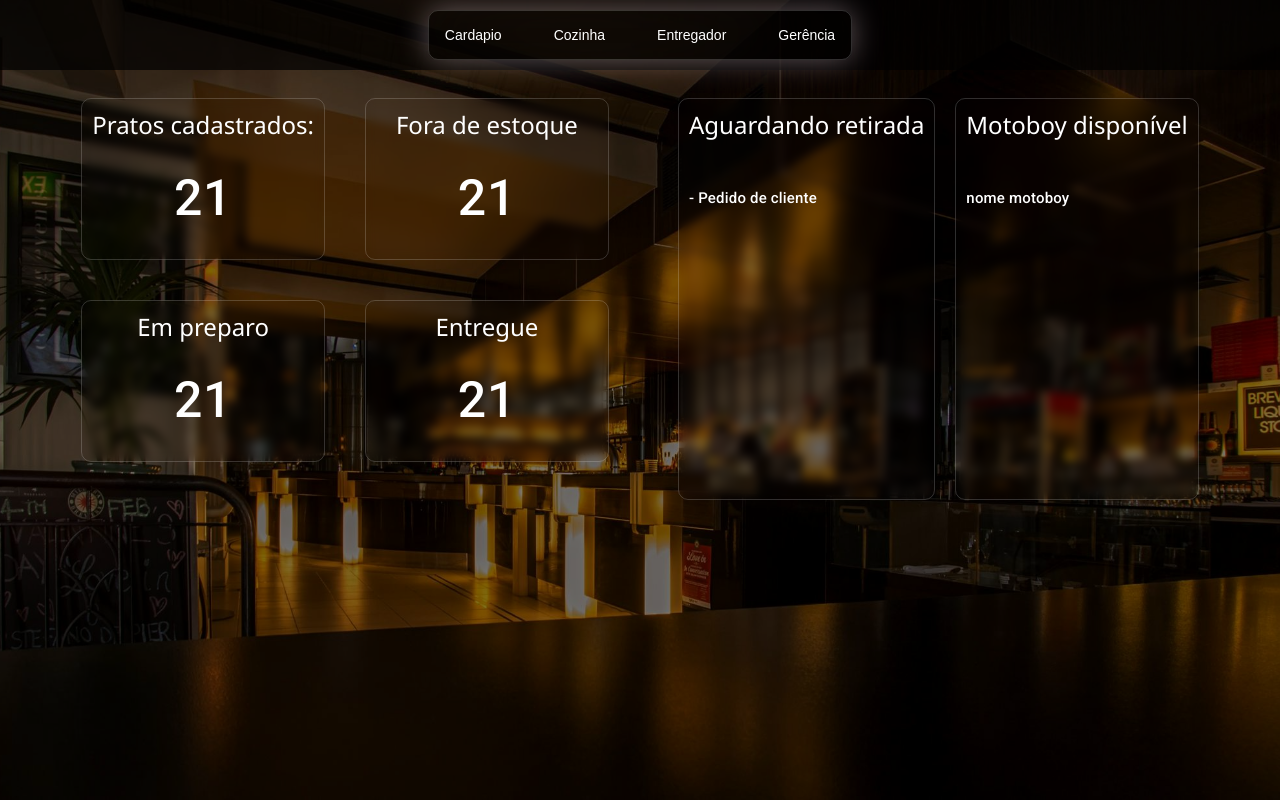
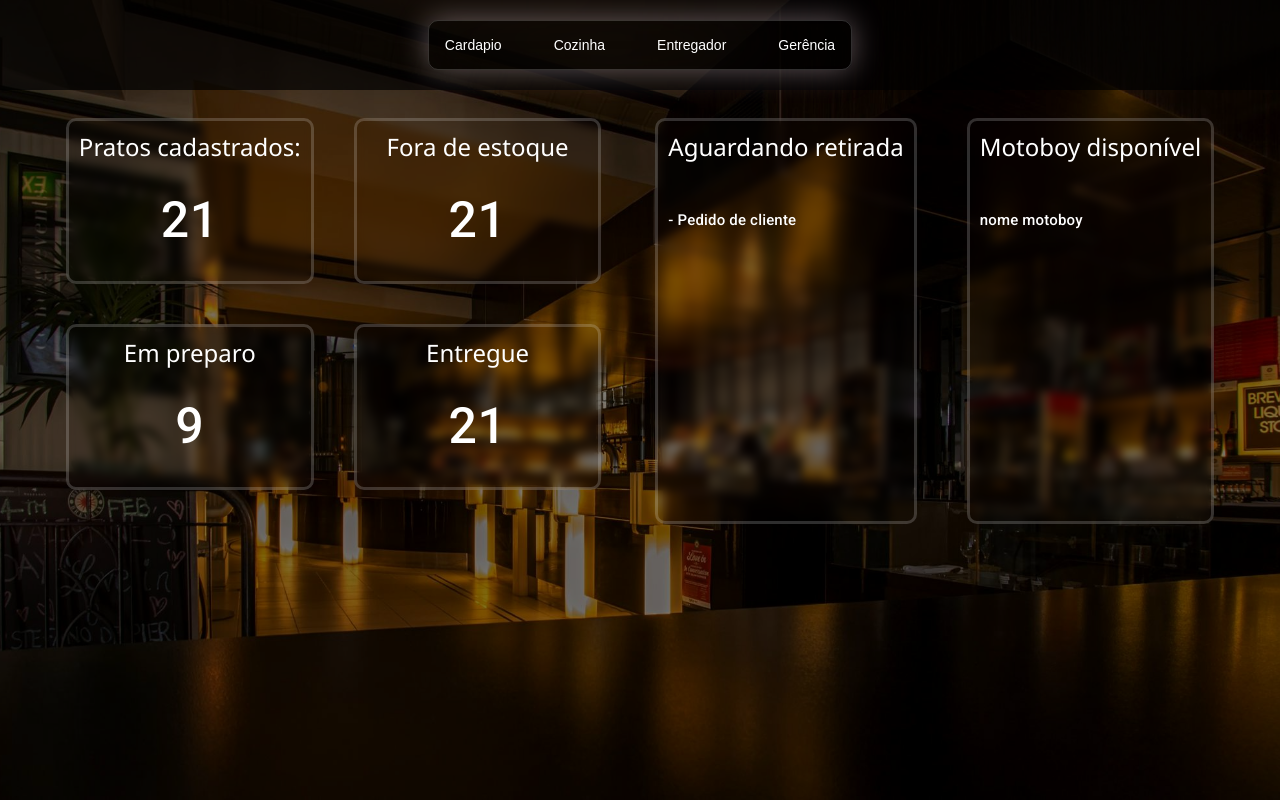
Before and after one commit to KauanBatistaDosSantos/front_teste_unificacao, an Angular app in the folder Front_dish_app/: page / in a window 1280 px wide. Built offline with nearby package versions, Linux system fonts and the light colour scheme; data requests are answered from the project's data file.

Commit message:
Adicionado card com pedidos em preparo, corrigido problema ao criar um cliente, corrigido problema ao atualizar status do pedido)

```diff
--- a/Front_dish_app/src/app/components/cozinha-pedido/cozinha-pedido.component.ts
+++ b/Front_dish_app/src/app/components/cozinha-pedido/cozinha-pedido.component.ts
@@ -23,10 +23,9 @@ export class CozinhaPedidoComponent {
     this.pedidoService.atualizarStatusPedido(id, 'em preparo').subscribe(() => {
       this.pedido.status = 'em preparo';
       console.log('Pedido aceito com sucesso:', this.pedido);
+    }, (error) => {
+      console.error('Erro ao aceitar o pedido:', error);
     });
-    setTimeout(() => {
-    window.location.reload();
-    }, 100);
   }
 
   // finalizarPedido(id: number): void {
@@ -62,10 +61,6 @@ export class CozinhaPedidoComponent {
           if (this.pedido && this.pedido.id === id) {
             this.pedido.status = 'aguardando entrega';
           }
-
-          setTimeout(() => {
-            window.location.reload();
-          }, 100);
         }, (error) => {
           console.error('Erro ao atualizar o status do pedido:', error);
         });
--- a/Front_dish_app/src/app/components/inicio/inicio.component.css
+++ b/Front_dish_app/src/app/components/inicio/inicio.component.css
@@ -27,11 +27,11 @@
     display: flex;
     justify-content: center;
     align-items: center;
-    padding: 10px 20px;
+    padding: 20px 20px;
     position: sticky;
     top: 0;
-    z-index: 10; /* Garante que o header fique acima da sobreposição */
-    background-color: rgba(0, 0, 0, 0.7); /* Adiciona um fundo semi-transparente ao header para melhor legibilidade */
+    z-index: 10;
+    background-color: rgba(0, 0, 0, 0.7);
 }
 
 main {
@@ -39,8 +39,9 @@ main {
     justify-content: space-evenly;
     align-items: flex-start;
     padding: 20px;
-    position: relative; /* Garante que o conteúdo fique acima da sobreposição */
-    z-index: 2; /* Coloca o conteúdo acima da sobreposição */
+    gap:0px;
+    position: relative;
+    z-index: 2;
 }
 
 .botoes {
@@ -87,7 +88,7 @@ main {
     backdrop-filter: blur(5px);
     color: white;
     text-align: center;
-    border: 1px solid rgba(255, 255, 255, 0.18);
+    border: 3px solid rgba(255, 255, 255, 0.18);
 }
 
 .estoque h1 {
@@ -105,7 +106,7 @@ main {
     flex-wrap: wrap;
     display: flex;
     justify-content: space-between;
-    gap: 20px;
+    gap: 50px;
     z-index: 2;
 }
 
@@ -116,7 +117,7 @@ main {
     color: white;
     display: flex;
     flex-direction: column;
-    border: 1px solid rgba(255, 255, 255, 0.18);
+    border: 3px solid rgba(255, 255, 255, 0.18);
 }
 
 .retirada h1 {
--- a/Front_dish_app/src/app/components/inicio/inicio.component.html
+++ b/Front_dish_app/src/app/components/inicio/inicio.component.html
@@ -31,7 +31,7 @@
         </div>
         <div class="estoque">
             <h1>Em preparo</h1>
-            <h2>{{totalDishes}}</h2>
+            <h2>{{totalOrder}}</h2>
         </div>
         <div class="estoque">
             <h1>Entregue</h1>
--- a/Front_dish_app/src/app/components/inicio/inicio.component.ts
+++ b/Front_dish_app/src/app/components/inicio/inicio.component.ts
@@ -5,6 +5,7 @@ import { Dish } from '../../services/dish.service';
 import { CommonModule } from '@angular/common';
 import { MatButtonModule } from '@angular/material/button';
 import {MatSidenavModule} from '@angular/material/sidenav';
+import { PedidoService } from '../../services/pedido.service';
 
 @Component({
   selector: 'app-inicio',
@@ -16,14 +17,18 @@ import {MatSidenavModule} from '@angular/material/sidenav';
 export class InicioComponent implements OnInit {
   showFiller = false;
   totalDishes: number = 0;
+  totalOrder: number = 0;
+  pedidosEmPreparo: any[] = [];
   menuOpen: boolean = false;
   constructor(
     private router: Router,
-    private dishService: DishService
+    private dishService: DishService,
+    private pedidoService: PedidoService
   ) {}
 
   ngOnInit(): void {
     this.carregarQuantidadeDePratos();
+    this.carregarPedidosPreparo();
   }
 
   carregarQuantidadeDePratos(): void {
@@ -38,7 +43,20 @@ export class InicioComponent implements OnInit {
     });
   }
 
-
+  carregarPedidosPreparo(): void {
+    this.pedidoService.getPedidos().subscribe({
+      next: (pedidos: any[]) => {
+        const pedidosEmPreparo = pedidos.filter(pedido => pedido.status === 'em preparo');
+        this.totalOrder = pedidosEmPreparo.length;
+        this.pedidosEmPreparo = pedidosEmPreparo;
+      },
+      error: (err) => {
+        console.error('Erro ao carregar pedidos em preparo', err);
+        this.totalOrder = 0;
+        this.pedidosEmPreparo = [];
+      }
+    });
+}
 
   toggleMenu() {
     this.menuOpen = !this.menuOpen;
--- a/Front_dish_app/src/app/services/cliente.service.ts
+++ b/Front_dish_app/src/app/services/cliente.service.ts
@@ -2,6 +2,8 @@ import { Injectable } from '@angular/core';
 import { HttpClient } from '@angular/common/http';
 import { Observable } from 'rxjs';
 import { environment } from '../../environments/environment';
+import { catchError } from 'rxjs/operators';
+import { throwError } from 'rxjs';
 
 @Injectable({
   providedIn: 'root'
@@ -24,8 +26,14 @@ export class ClienteService {
   }
 
   buscarOuCriarCliente(cliente: any): Observable<any> {
-    return this.http.post<any>(`${this.apiUrl}/buscarOuCriar`, cliente);
-  }
+    return this.http.post<any>(`${this.apiUrl}/buscarOuCriar`, cliente)
+        .pipe(
+            catchError(err => {
+                console.error('Erro ao buscar ou criar cliente', err);
+                return throwError(err);
+            })
+        );
+}
 
   salvarDadosLocais(cliente: any): void {
     localStorage.setItem('nomeCliente', cliente.nome);
```
